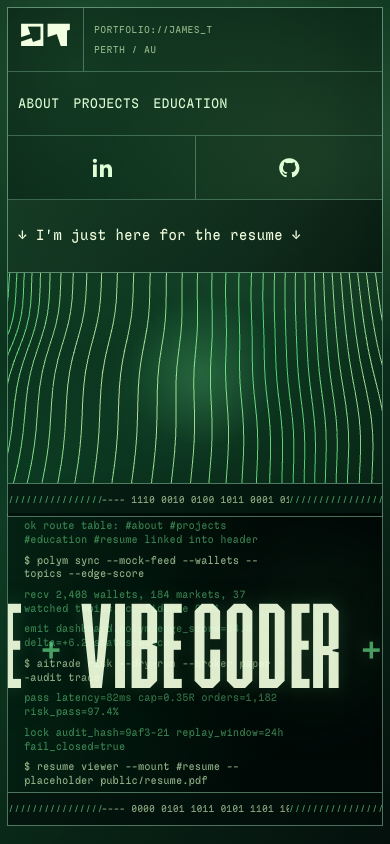
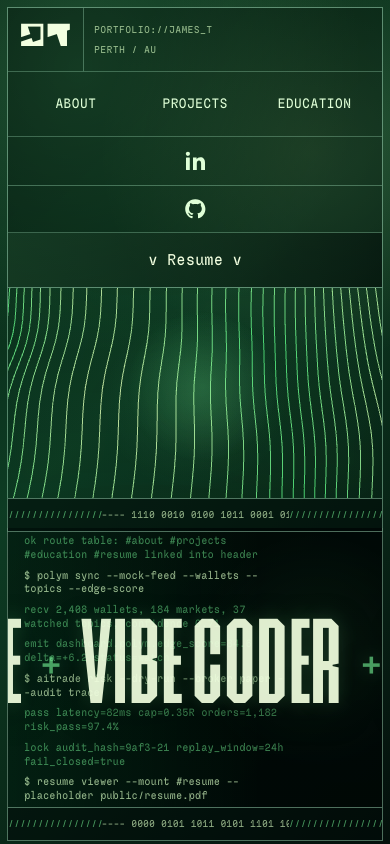
Before and after one commit to 23460542/portfolio, a React (Vite) app: page / in a window 390 px wide. Shown: the top 844 px of the page. Built offline with nearby package versions, Linux system fonts and the light colour scheme.

Commit message:
Update header layout and loading animation

```diff
--- a/src/App.css
+++ b/src/App.css
@@ -8,6 +8,81 @@
   max-width: 1080px;
   margin: 0 auto;
   padding: 0 0 44px;
+}
+
+.loading-screen {
+  position: fixed;
+  inset: 0;
+  z-index: 50;
+  display: grid;
+  place-items: center;
+  overflow: hidden;
+  background: #bff0b4;
+  color: #062414;
+}
+
+.loading-screen.is-flying {
+  animation: loading-screen-fade 760ms ease 600ms forwards;
+}
+
+.loading-screen-inner {
+  display: grid;
+  justify-items: center;
+  gap: 22px;
+  transform: translateY(-3svh);
+}
+
+.loading-logo-flight {
+  --loader-shift-x: 0px;
+  --loader-shift-y: 0px;
+  --loader-scale: 0.48;
+  transform-origin: center;
+  animation: loading-logo-settle 760ms cubic-bezier(0.16, 1, 0.3, 1) both;
+  will-change: transform;
+}
+
+.loading-logo {
+  color: #062414;
+  font-family: 'Banko Display', 'Fliege Mono', monospace;
+  font-size: clamp(4.8rem, 15vw, 8.8rem);
+  line-height: 0.82;
+  transform-origin: center;
+  will-change: transform;
+}
+
+.loading-screen.is-flying .loading-logo-flight {
+  animation: loading-logo-fly 760ms cubic-bezier(0.74, 0, 0.18, 1) forwards;
+}
+
+.loading-screen.is-flying .loading-logo {
+  animation: loading-logo-scale 760ms cubic-bezier(0.74, 0, 0.18, 1) forwards;
+}
+
+.loading-pulse {
+  width: min(226px, 54vw);
+  height: 7px;
+  overflow: hidden;
+  border: 1px solid rgba(6, 36, 20, 0.42);
+  background: rgba(242, 255, 224, 0.34);
+}
+
+.loading-pulse span {
+  display: block;
+  width: 100%;
+  height: 100%;
+  background: #062414;
+  transform: scaleX(0);
+  transform-origin: left;
+  animation: loading-pulse-fill 980ms cubic-bezier(0.36, 0, 0.2, 1) forwards;
+}
+
+.loading-screen.is-flying .loading-pulse {
+  opacity: 0;
+  transition: opacity 180ms ease;
+}
+
+.site-shell.is-loading .hero-logo {
+  color: transparent;
 }
 
 .site-shell::before {
@@ -39,7 +114,7 @@
   height: 100svh;
   min-height: 720px;
   margin-left: calc(50% - 50vw);
-  grid-template-rows: clamp(74px, 10svh, 104px) minmax(0, 1fr) 34px 33svh 34px;
+  grid-template-rows: clamp(88px, 10svh, 112px) minmax(0, 1fr) 34px 33svh 34px;
   padding: 10px max(8px, calc((100vw - 1420px) / 2)) 10px;
   overflow: hidden;
 }
@@ -54,7 +129,7 @@
   position: relative;
   z-index: 4;
   display: grid;
-  grid-template-columns: minmax(82px, 0.18fr) minmax(245px, 0.52fr) minmax(240px, 0.56fr) minmax(170px, 0.38fr) minmax(360px, 0.86fr);
+  grid-template-columns: minmax(86px, 0.16fr) minmax(170px, 0.34fr) minmax(312px, 0.72fr) minmax(64px, 0.14fr) minmax(224px, 0.5fr);
   border: 1px solid rgba(183, 247, 210, 0.48);
   background: rgba(1, 12, 8, 0.34);
   color: var(--ink-muted);
@@ -68,7 +143,7 @@
   min-width: 0;
   min-height: 100%;
   border-right: 1px solid rgba(183, 247, 210, 0.32);
-  padding: 12px 14px;
+  padding: 10px 12px;
 }
 
 .hero-grid-header > *:last-child {
@@ -102,11 +177,14 @@
 }
 
 .hero-logo {
+  display: grid;
+  place-items: center;
   justify-content: center;
   color: var(--paper);
   font-family: 'Banko Display', 'Fliege Mono', monospace;
-  font-size: clamp(2.3rem, 4.35vw, 3.8rem);
+  font-size: clamp(2.45rem, 4.35vw, 4.05rem);
   line-height: 0.82;
+  text-align: center;
   text-decoration: none;
   text-transform: none;
 }
@@ -133,12 +211,30 @@
   display: flex;
   flex-wrap: wrap;
   justify-content: center;
-  gap: 14px;
+  gap: 10px;
+}
+
+.hero-nav {
+  display: grid;
+  grid-template-columns: repeat(3, minmax(0, 1fr));
+  align-items: center;
+}
+
+.hero-nav a {
+  display: grid;
+  min-height: 52px;
+  min-width: 0;
+  place-items: center;
+  padding: 10px 8px;
+  font-size: clamp(1rem, 1.12vw, 1.22rem);
+  line-height: 1;
+  text-align: center;
 }
 
 .hero-grid-header > .hero-actions {
   display: grid;
-  grid-template-columns: repeat(2, minmax(0, 1fr));
+  grid-template-rows: repeat(2, minmax(0, 1fr));
+  grid-template-columns: minmax(0, 1fr);
   gap: 0;
   padding: 0;
 }
@@ -161,7 +257,7 @@
 }
 
 .hero-social-link + .hero-social-link {
-  border-left: 1px solid rgba(183, 247, 210, 0.32);
+  border-top: 1px solid rgba(183, 247, 210, 0.32);
 }
 
 .hero-social-link::before {
@@ -191,21 +287,36 @@
 }
 
 .resume-jump {
-  justify-content: flex-start;
+  justify-content: center;
+  overflow: hidden;
   border: 0;
   background:
     linear-gradient(90deg, rgba(123, 255, 157, 0.12), rgba(2, 12, 8, 0.12)),
     rgba(1, 12, 8, 0.4);
   color: var(--paper);
-  font-size: clamp(1.08rem, 1.6vw, 1.62rem);
-  line-height: 1.2;
+  font-size: clamp(0.68rem, 0.82vw, 0.98rem);
+  line-height: 1.05;
+  text-align: center;
   text-decoration: none;
   text-transform: none;
+  white-space: nowrap;
 }
 
 .resume-jump:hover,
 .resume-jump:focus-visible {
   color: var(--paper);
+}
+
+.resume-jump-label {
+  display: inline-flex;
+  align-items: center;
+  justify-content: center;
+  max-width: 100%;
+  white-space: nowrap;
+}
+
+.resume-jump-label-compact {
+  display: none;
 }
 
 .hero-wave-panel {
@@ -778,6 +889,50 @@
   background: rgba(4, 20, 12, 0.5);
 }
 
+@keyframes loading-logo-settle {
+  from {
+    opacity: 0;
+    transform: translateY(18px) scale(0.92);
+  }
+
+  to {
+    opacity: 1;
+    transform: translateY(0) scale(1);
+  }
+}
+
+@keyframes loading-logo-fly {
+  from {
+    transform: translate3d(0, 0, 0);
+  }
+
+  to {
+    transform: translate3d(var(--loader-shift-x), var(--loader-shift-y), 0);
+  }
+}
+
+@keyframes loading-logo-scale {
+  from {
+    transform: scale(1);
+  }
+
+  to {
+    transform: scale(var(--loader-scale));
+  }
+}
+
+@keyframes loading-pulse-fill {
+  to {
+    transform: scaleX(1);
+  }
+}
+
+@keyframes loading-screen-fade {
+  to {
+    opacity: 0;
+  }
+}
+
 @keyframes identity-scroll {
   from {
     transform: translateX(0);
@@ -795,6 +950,20 @@
 
   to {
     transform: translateY(-50%);
+  }
+}
+
+@media (prefers-reduced-motion: reduce) {
+  .loading-screen.is-flying {
+    animation-delay: 0ms;
+    animation-duration: 1ms;
+  }
+
+  .loading-logo-flight,
+  .loading-screen.is-flying .loading-logo-flight,
+  .loading-screen.is-flying .loading-logo,
+  .loading-pulse span {
+    animation-duration: 1ms;
   }
 }
 
@@ -837,9 +1006,19 @@
     border-right: 0;
   }
 
-  .hero-nav,
+  .hero-nav {
+    grid-template-columns: repeat(3, minmax(92px, 1fr));
+    justify-content: center;
+  }
+
+  .hero-nav a {
+    min-height: 48px;
+    font-size: clamp(1rem, 2.8vw, 1.16rem);
+  }
+
   .hero-actions {
-    justify-content: flex-start;
+    grid-template-rows: repeat(2, minmax(48px, 1fr));
+    min-height: 96px;
   }
 
   .hero-grid-header > *:last-child {
@@ -847,8 +1026,9 @@
   }
 
   .resume-jump {
-    min-height: 72px;
-    justify-content: flex-start;
+    min-height: 60px;
+    justify-content: center;
+    font-size: clamp(0.86rem, 2.3vw, 1.08rem);
   }
 
   .ascii-rail {
@@ -943,7 +1123,27 @@
   }
 
   .resume-jump {
-    font-size: 0.92rem;
+    min-height: 54px;
+    font-size: clamp(0.82rem, 4vw, 0.98rem);
+  }
+
+  .hero-nav {
+    grid-template-columns: repeat(3, minmax(0, 1fr));
+    gap: 4px;
+  }
+
+  .hero-nav a {
+    min-height: 44px;
+    padding: 8px 4px;
+    font-size: clamp(0.78rem, 3.5vw, 0.92rem);
+  }
+
+  .resume-jump-label-full {
+    display: none;
+  }
+
+  .resume-jump-label-compact {
+    display: inline-flex;
   }
 
   .metric-grid {
--- a/src/App.tsx
+++ b/src/App.tsx
@@ -8,7 +8,17 @@ import {
   Plus,
   RotateCcw,
 } from 'lucide-react'
-import { type CSSProperties, type PointerEvent, useEffect, useMemo, useRef, useState } from 'react'
+import {
+  type CSSProperties,
+  type PointerEvent,
+  type RefObject,
+  useCallback,
+  useEffect,
+  useLayoutEffect,
+  useMemo,
+  useRef,
+  useState,
+} from 'react'
 import * as THREE from 'three'
 import './App.css'
 
@@ -259,6 +269,74 @@ function BinaryTicker({ length = 32 }: { length?: number }) {
   )
 }
 
+function LoadingScreen({
+  onFinished,
+  targetRef,
+}: {
+  onFinished: () => void
+  targetRef: RefObject<HTMLAnchorElement>
+}) {
+  const logoRef = useRef<HTMLDivElement | null>(null)
+  const [isFlying, setIsFlying] = useState(false)
+
+  const updateTarget = useCallback(() => {
+    const logo = logoRef.current
+    const target = targetRef.current
+
+    if (!logo || !target) {
+      return
+    }
+
+    const logoRect = logo.getBoundingClientRect()
+    const targetMark = target.querySelector<HTMLElement>('.hero-underline')
+    const targetRect = (targetMark ?? target).getBoundingClientRect()
+    const logoCenterX = logoRect.left + logoRect.width / 2
+    const logoCenterY = logoRect.top + logoRect.height / 2
+    const targetCenterX = targetRect.left + targetRect.width / 2
+    const targetCenterY = targetRect.top + targetRect.height / 2
+    const targetScale = Math.min(targetRect.width / logoRect.width, targetRect.height / logoRect.height)
+
+    logo.style.setProperty('--loader-shift-x', `${targetCenterX - logoCenterX}px`)
+    logo.style.setProperty('--loader-shift-y', `${targetCenterY - logoCenterY}px`)
+    logo.style.setProperty('--loader-scale', `${Math.max(0.34, Math.min(targetScale, 0.72))}`)
+  }, [targetRef])
+
+  useLayoutEffect(() => {
+    updateTarget()
+    window.addEventListener('resize', updateTarget)
+    document.fonts?.ready.then(updateTarget).catch(() => undefined)
+
+    return () => window.removeEventListener('resize', updateTarget)
+  }, [updateTarget])
+
+  useEffect(() => {
+    const prefersReducedMotion = window.matchMedia('(prefers-reduced-motion: reduce)').matches
+    const flyTimer = window.setTimeout(() => {
+      updateTarget()
+      setIsFlying(true)
+    }, prefersReducedMotion ? 140 : 980)
+    const finishTimer = window.setTimeout(onFinished, prefersReducedMotion ? 460 : 1900)
+
+    return () => {
+      window.clearTimeout(flyTimer)
+      window.clearTimeout(finishTimer)
+    }
+  }, [onFinished, updateTarget])
+
+  return (
+    <div className={`loading-screen ${isFlying ? 'is-flying' : ''}`} aria-label="Loading portfolio">
+      <div className="loading-screen-inner">
+        <div className="loading-logo-flight" ref={logoRef} aria-hidden="true">
+          <div className="loading-logo">JT</div>
+        </div>
+        <div className="loading-pulse" aria-hidden="true">
+          <span />
+        </div>
+      </div>
+    </div>
+  )
+}
+
 function AsciiRail() {
   return (
     <div className="ascii-rail" aria-hidden="true">
@@ -441,7 +519,8 @@ function WaveMeshHero() {
     let frameId = 0
     let targetHover = 0.08
     const targetMouse = new THREE.Vector2(0, 0)
-    const clock = new THREE.Clock()
+    const timer = new THREE.Timer()
+    timer.connect(document)
 
     function resize() {
       const { width, height } = host.getBoundingClientRect()
@@ -467,8 +546,9 @@ function WaveMeshHero() {
       targetHover = 0.08
     }
 
-    function animate() {
-      uniforms.uTime.value = clock.getElapsedTime()
+    function animate(timestamp?: number) {
+      timer.update(timestamp)
+      uniforms.uTime.value = timer.getElapsed()
       uniforms.uMouse.value.lerp(targetMouse, 0.045)
       uniforms.uHover.value = THREE.MathUtils.lerp(uniforms.uHover.value, targetHover, 0.045)
       waveLines.rotation.z = Math.sin(uniforms.uTime.value * 0.11) * 0.014 - 0.045
@@ -488,6 +568,7 @@ function WaveMeshHero() {
       resizeObserver.disconnect()
       host.removeEventListener('pointermove', onPointerMove)
       host.removeEventListener('pointerleave', onPointerLeave)
+      timer.dispose()
       geometry.dispose()
       material.dispose()
       renderer.dispose()
@@ -641,11 +722,17 @@ function ResumeViewer() {
 }
 
 function App() {
+  const logoHomeRef = useRef<HTMLAnchorElement | null>(null)
+  const [showLoader, setShowLoader] = useState(true)
+  const finishLoading = useCallback(() => setShowLoader(false), [])
+
   return (
-    <main className="site-shell">
+    <main className={`site-shell ${showLoader ? 'is-loading' : 'is-loaded'}`}>
+      {showLoader ? <LoadingScreen onFinished={finishLoading} targetRef={logoHomeRef} /> : null}
+
       <section className="hero" id="top">
         <header className="hero-grid-header">
-          <a href="#top" className="hero-logo" aria-label="Back to top">
+          <a href="#top" className="hero-logo" aria-label="Back to top" ref={logoHomeRef}>
             <span className="hero-underline">JT</span>
           </a>
 
@@ -676,7 +763,10 @@ function App() {
           </div>
 
           <a className="resume-jump" href="#resume">
-            <span className="hero-underline">↓ I'm just here for the resume ↓</span>
+            <span className="hero-underline resume-jump-label resume-jump-label-full">
+              ↓ I'm just here for the resume ↓
+            </span>
+            <span className="hero-underline resume-jump-label resume-jump-label-compact">v Resume v</span>
           </a>
         </header>
 
```
